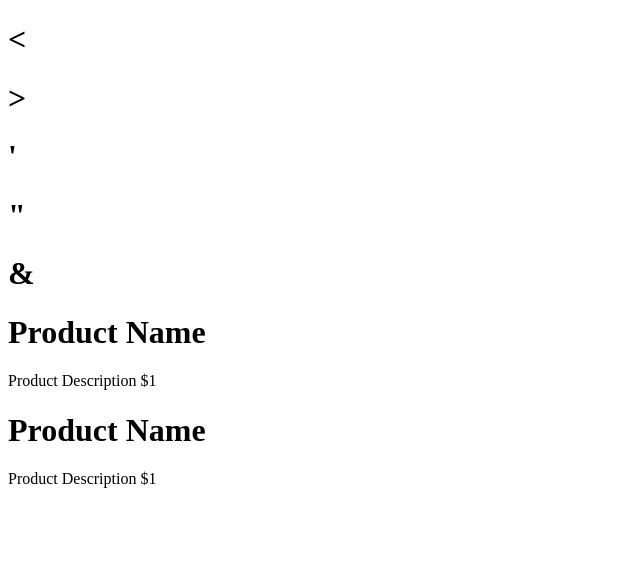
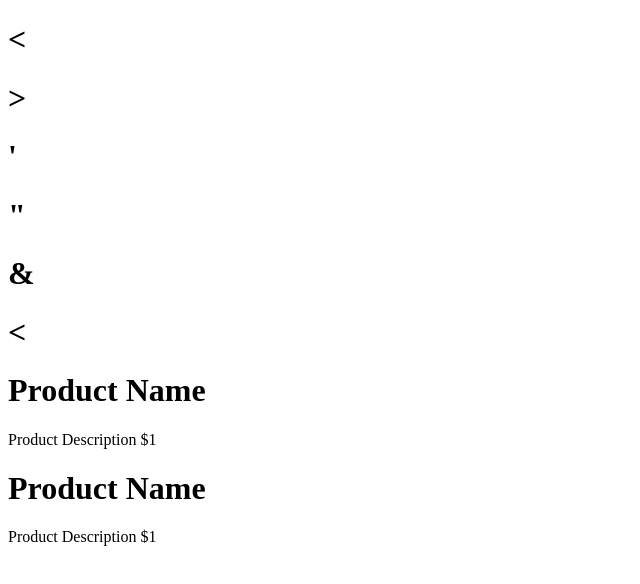
Before and after one commit to jayaporalla/HTML_CSS_Practice, a plain HTML site: page advanceHTML/microData.html in a window 1280 px wide. Shown: the whole page, without its empty margins (0-640 px from the left). Drawn offline with Linux system fonts and the light colour scheme.

Commit message:
made few changes in microData.html file

```diff
--- a/advanceHTML/microData.html
+++ b/advanceHTML/microData.html
@@ -14,6 +14,7 @@
     <h1>&apos;</h1>
     <h1>&quot;</h1>
     <h1>&amp;</h1>
+    <h1>&lt;</h1>
     <div itemscope itemtype="https://schema.org/Product">
         <h1 itemprop="name">Product Name</h1>
         <span itemprop="description">Product Description</span>
```
